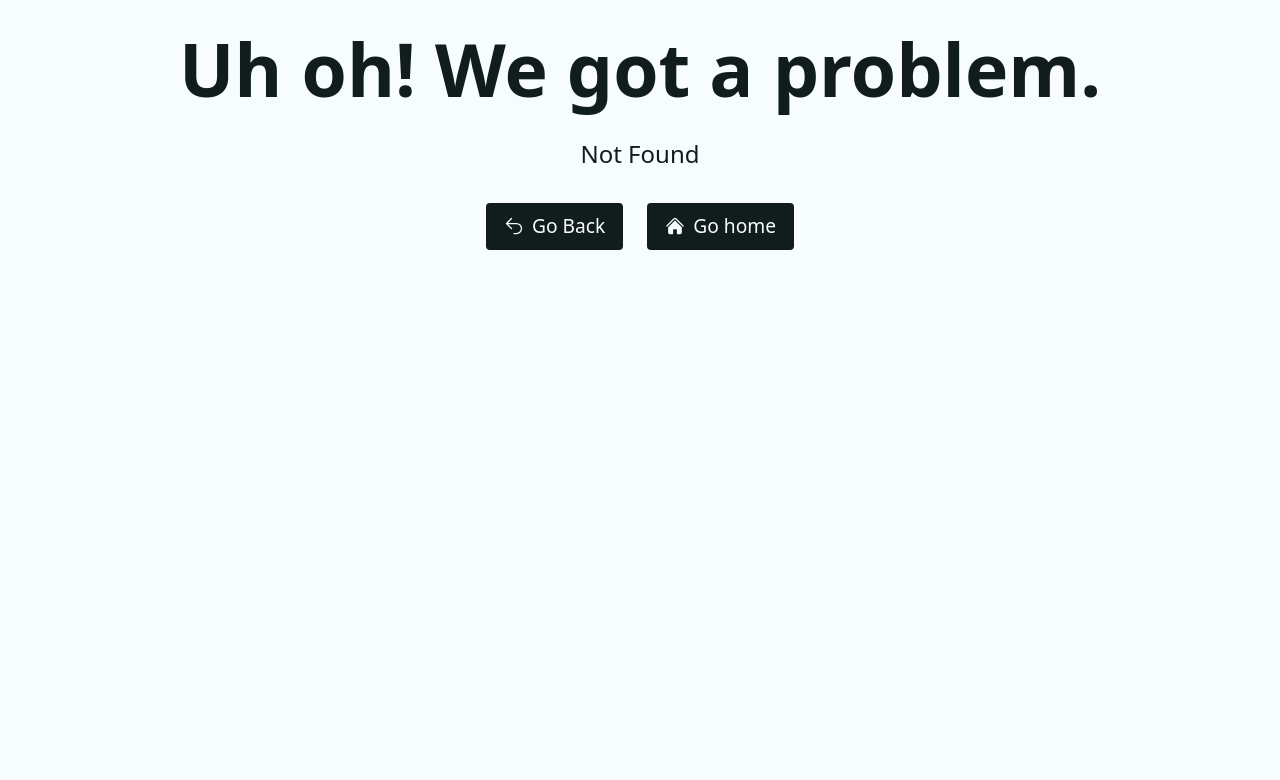
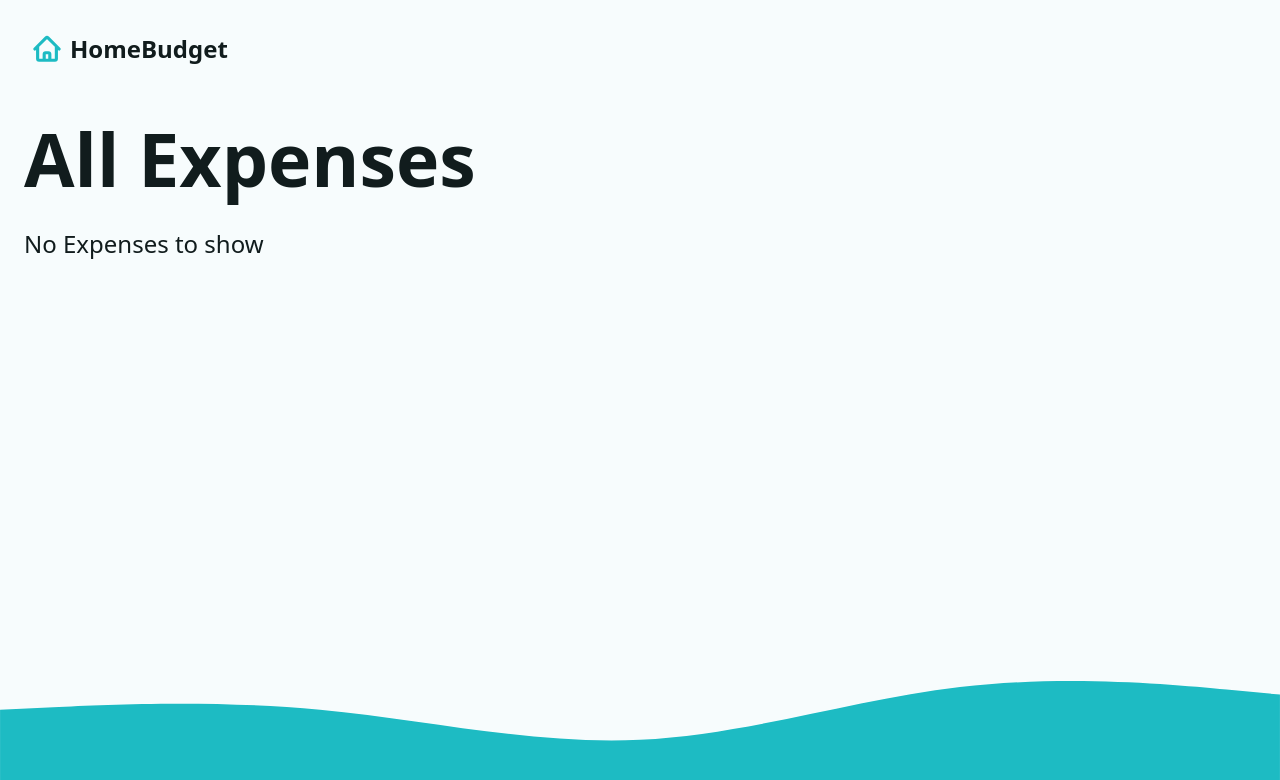
Before and after one commit to edcabiltes/budget-app, a React (Vite) app: page /expenses in a window 1280 px wide. Before the commit this address had no page. Shown: the top 780 px of the page. Built offline with nearby package versions, Linux system fonts and the light colour scheme.

Commit message:
Added expenses page

```diff
--- a/src/App.jsx
+++ b/src/App.jsx
@@ -12,6 +12,7 @@
 // routes
 import Dashboard, { dashboardAction, dashboardLoader} from "./pages/Dashboard";
 import Error from "./pages/Error";
+import ExpensesPage, { expensesLoader } from "./pages/ExpensesPage";
 
 const router = createBrowserRouter([
   {
@@ -28,6 +29,11 @@
         errorElement: <Error />
       },
       {
+        path: "expenses",
+        element: <ExpensesPage />,
+        loader: expensesLoader,
+      },
+      {
         path: "logout",
         action: logoutAction
       }
@@ -37,10 +43,12 @@
 
 
 function App() {
-  return <div className="App">
-    <RouterProvider router={router} />
-    <ToastContainer />
-  </div>
+  return (
+    <div className="App">
+      <RouterProvider router={router} />
+      <ToastContainer />
+    </div>
+  );
 }
 
 export default App
--- a/src/pages/Dashboard.jsx
+++ b/src/pages/Dashboard.jsx
@@ -1,4 +1,4 @@
-import { useLoaderData } from "react-router-dom";
+import { Link, useLoaderData } from "react-router-dom";
 
 import { toast } from "react-toastify";
 
@@ -17,7 +17,7 @@
     const userName = fetchData("userName");
     const budgets = fetchData("budgets");
     const expenses = fetchData("expenses");
-    return { userName, budgets, expenses }
+    return { userName, budgets, expenses };
 };
 
 // action
@@ -30,9 +30,9 @@
     if (_action === "newUser") {
         try {
             localStorage.setItem("userName", JSON.stringify(values.userName));
-            return toast.success(`Welcome, ${values.userName}`)
+            return toast.success(`Welcome, ${values.userName}`);
         } catch (e) {
-            throw new Error("There was a problem creating your account.")
+            throw new Error("There was a problem creating your account.");
         };
     }
 
@@ -42,9 +42,9 @@
                 name: values.newBudget,
                 amount: values.newBudgetAmount,
             })
-            return toast.success("Budget created!")
+            return toast.success("Budget created!");
         } catch (e) {
-            throw new Error("There was a problem creating your budget.")
+            throw new Error("There was a problem creating your budget.");
         };
     }
 
@@ -55,9 +55,9 @@
                 amount: values.newExpenseAmount,
                 budgetId: values.newExpenseBudget
             })
-            return toast.success(`Expense ${values.newExpense} created!`)
+            return toast.success(`Expense ${values.newExpense} created!`);
         } catch (e) {
-            throw new Error("There was a problem creating your expense.")
+            throw new Error("There was a problem creating your expense.");
         };
     }
 }
@@ -91,13 +91,20 @@
                                             expenses && expenses.length > 0 && (
                                                 <div className="grid-md">
                                                     <h2>Recent Expenses</h2>
-                                                    <Table expenses={expenses.sort((a, b) => b.createdAt - a.createdAt)} />
+                                                    <Table expenses={expenses
+                                                        .sort((a, b) => b.createdAt - a.createdAt)
+                                                        .slice(0, 8)}
+                                                    />
+                                                    {expenses.length > 8 && (
+                                                        <Link to="expenses" className="btn btn--dark">
+                                                        View all expenses
+                                                        </Link>
+                                                    )}
                                                 </div>
                                             )
                                         }
                                     </div>
-                                )
-                                : (
+                                ) : (
                                     <div className="grid-sm">
                                         <p>Personal budgeting is the secret to financial freedom.</p>
                                         <p>Create a budget to get started!</p>
@@ -107,9 +114,9 @@
                         }
                     </div>
                 </div>
-            ) : <Intro />}
+            ) : (<Intro />)}
         </>
-    )
+    );
 };
 
 export default Dashboard;
--- /dev/null
+++ b/src/pages/ExpensesPage.jsx
@@ -0,0 +1,32 @@
+import { useLoaderData } from "react-router-dom";
+
+import Table from "../components/Table";
+
+import { fetchData } from "../helpers";
+
+export function expensesLoader () {
+    const expenses = fetchData("expenses");
+    return {expenses};
+}
+
+const ExpensesPage = () => {
+    const { expenses } = useLoaderData();
+
+    return (
+        <div className="grid-lg">
+            <h1>All Expenses</h1>
+            {expenses && expenses.length > 0 ? (
+                <div className="grid-md">
+                    <h2>
+                        Recent Expenses <small>({expenses.length} total)</small>
+                    </h2>
+                    <Table expenses={expenses} />
+                </div>
+            ) : (
+                <p>No Expenses to show</p>
+            )}
+        </div>
+    )
+};
+
+export default ExpensesPage
```
Also changed, not shown: src/helpers.js (+8 -7 lines).
